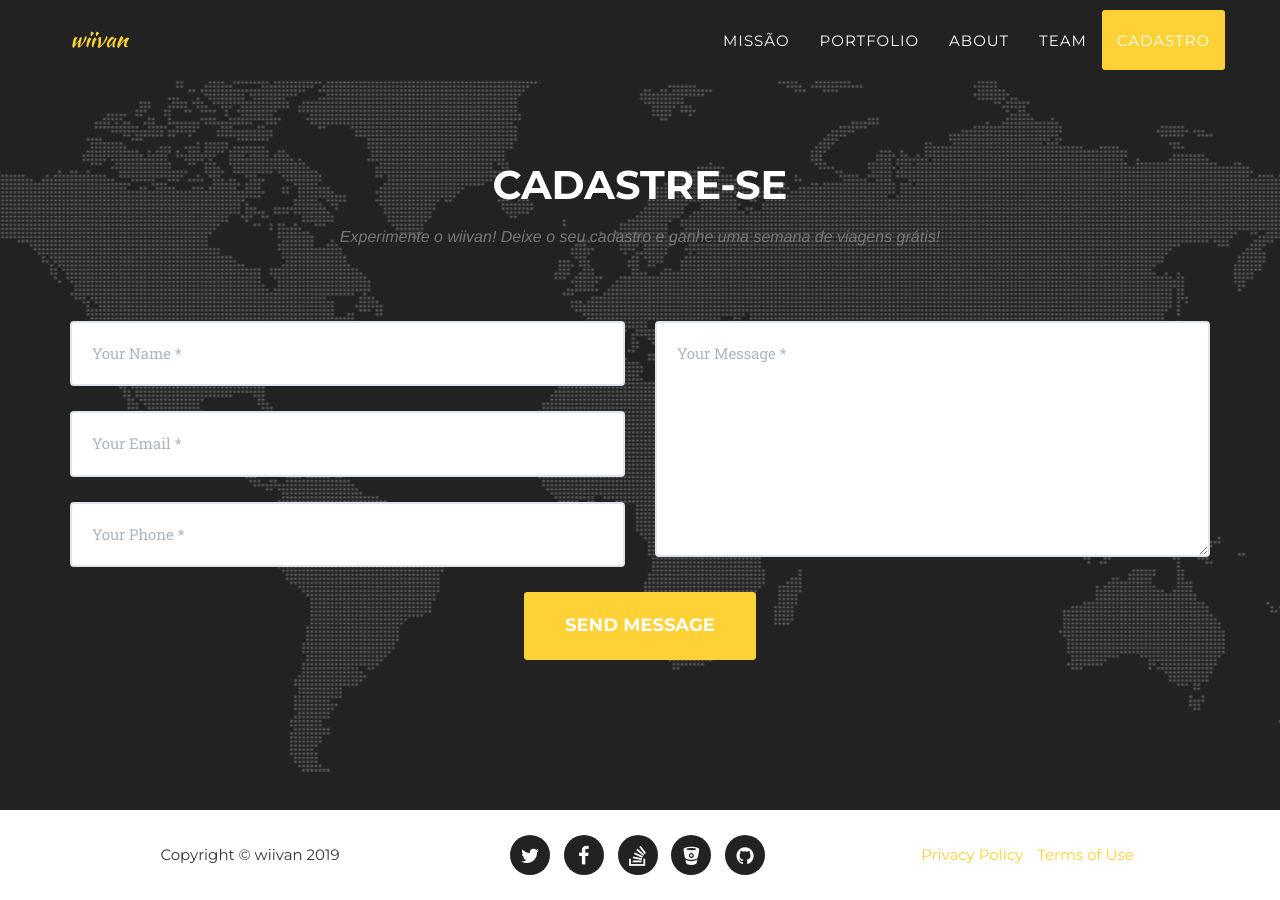
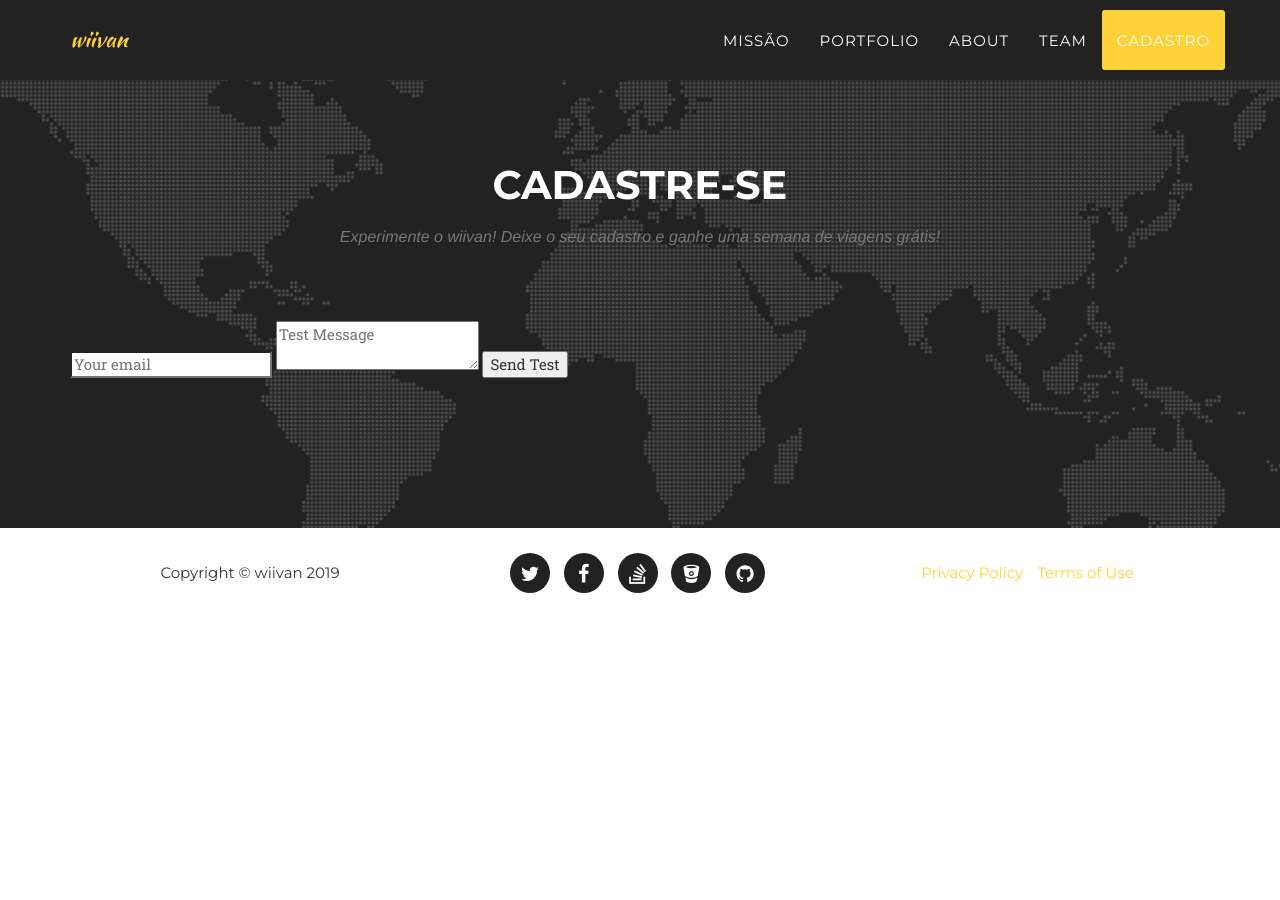
Before and after one commit to wiivan/wiivan.github.io, a Jekyll site: the page built from index.html, in a window 1280 px wide and 900 px high, scrolled down 5660 px. Built offline with Jekyll 4.4.1, drawn with Linux system fonts in a browser that asks for light colours; some web fonts are replaced; after the commit the page ends 6278 px from its top, so only the background shows below that.

Commit message:
test form

```diff
--- a/_includes/contact.html
+++ b/_includes/contact.html
@@ -8,7 +8,26 @@
             </div>
             <div class="row">
                 <div class="col-lg-12">
-                    <form name="sentMessage" id="contactForm" novalidate>
+                    <!-- <form action="https://formspree.io/viniciusferracoarruda@gmail.com" method="POST" class="simple-search">
+                        <div>
+                            <input type="text" name="user_name" placeholder="Name" id="goog-wm-qt-mine" autofocus/>
+                        </div>
+                        <div>
+                            <input type="email" name="user_mail" placeholder="Email Address" id="goog-wm-qt-mine" autofocus required/>
+                        </div>
+                        <div>
+                            <textarea name="user_message" id="goog-wm-qt-mine" placeholder="Message" autofocus></textarea>
+                        </div>
+                        <div>
+                            <input type="submit" value="Submit" id="goog-wm-sb" />
+                        </div>
+                    </form> -->
+                    <form method="POST" action="https://formspree.io/viniciusferracoarruda@gmail.com">
+                        <input type="email" name="email" placeholder="Your email">
+                        <textarea name="message" placeholder="Test Message"></textarea>
+                        <button type="submit">Send Test</button>
+                      </form>
+                    <!-- <form name="sentMessage" id="contactForm" novalidate>
                         <div class="row">
                             <div class="col-md-6">
                                 <div class="control-group form-group">
@@ -36,7 +55,7 @@
                                 <button type="submit" class="btn btn-xl">Send Message</button>
                             </div>
                         </div>
-                    </form>
+                    </form> -->
                 </div>
             </div>
         </div>
```
